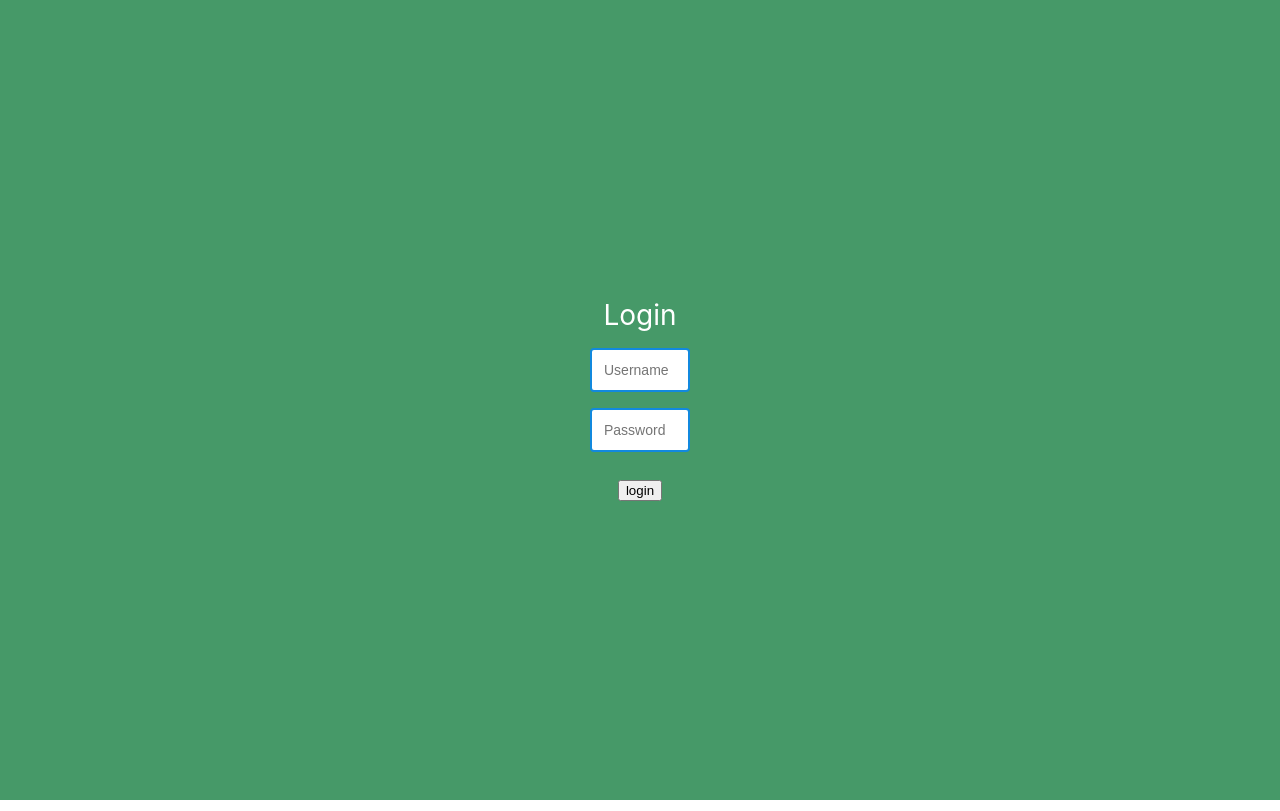
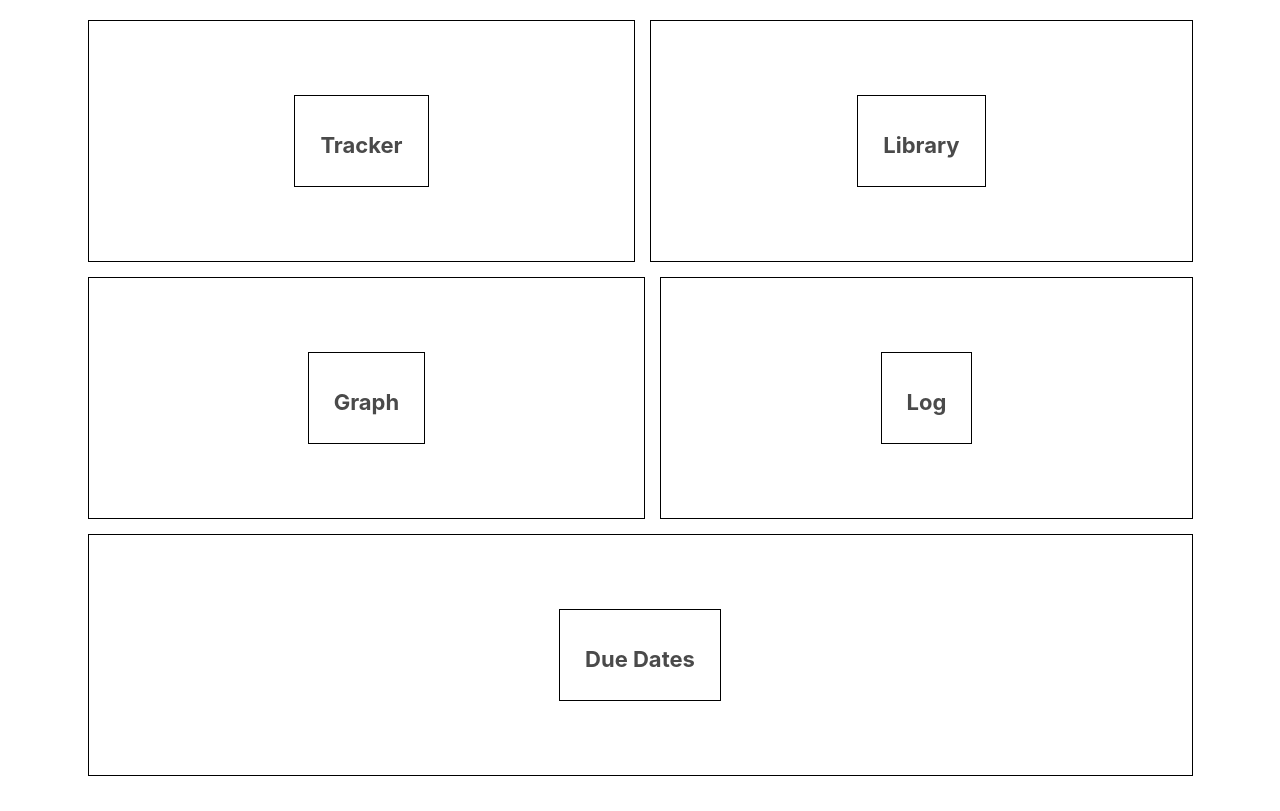
Before and after one commit to amnagem/Music-Practice-App, a React app: page / in a window 1280 px wide. Built offline with nearby package versions, Linux system fonts and the light colour scheme; no server answers.

Commit message:
Homepage component and style

```diff
--- a/package.json
+++ b/package.json
@@ -44,6 +44,7 @@
     "mini-css-extract-plugin": "0.11.3",
     "mobx": "^6.2.0",
     "mobx-react": "^7.1.0",
+    "node-sass": "^5.0.0",
     "optimize-css-assets-webpack-plugin": "5.0.4",
     "pnp-webpack-plugin": "1.6.4",
     "postcss-flexbugs-fixes": "4.2.1",
--- a/src/App.js
+++ b/src/App.js
@@ -1,114 +1,16 @@
+
 import React from 'react';
-import {observer } from 'mobx-react';
-import UserStore from './stores/UserStore';
-import LoginForm from './LoginForm';
-import SubmitButton from './SubmitButton';
 import './App.css';
+import HomePage from './homepage.component';
 
 class App extends React.Component {
-
-  async componentDidMount() {
-
-    try {
-
-      let res = await fetch('/isLoggedIn', {
-        method: 'post',
-        headers: {
-          'Accept': 'application/json',
-          'Content-Type': 'application/json'
-        }
-      });
-
-      let result = await res.json();
-
-      if (result && result.success) {
-        UserStore.loading = false;
-        UserStore.isLoggedIn = true;
-        UserStore.username = result.username;
-      }
-
-      else {
-        UserStore.loading = false;
-        UserStore.isLoggedIn = false;
-      }
-
-    }
-
-    catch (e) {
-      UserStore.loading = false;
-      UserStore.isLoggedIn = false;
-
-    }
-  }
-
-  async doLogout() {
-
-    try {
-
-      let res = await fetch('/logout', {
-        method: 'post',
-        headers: {
-          'Accept': 'application/json',
-          'Content-Type': 'application/json'
-        }
-      });
-
-      let result = await res.json();
-
-      if (result && result.success) {
-        UserStore.isLoggedIn = false;
-        UserStore.username = '';
-      }
-
-    }
-
-    catch (e) {
-      console.log(e)
-    }
-
-  }
-
-
-
   render() {
-
-    if (UserStore.loading) {
-      return (
-        <div className="app">
-          <div className='container'>
-            Loading, please wait...
-          </div>
-        </div>
-      );
-    }
-
-    else {
-      if (UserStore.isLoggedIn) {
-        return (
-          <div className="app">
-            <div className='container'>
-              Welcome {UserStore.username}
-
-              <SubmitButton
-                text={'Logout'}
-                disabled={false}
-                onClick={() => this.doLogout()}
-              />
-
-            </div>
-          </div>
-        );
-      }
-
-      return (
-        <div className='app'>
-          <div className='container'>
-            <LoginForm />
-          </div>
-        </div>
-      );
-    }
+    return (
+      <div className='App'>
+        <HomePage />
+      </div>
+    );
   }
 }
 
-export default observer(App);
+export default App;
--- a/src/InputField.js
+++ /dev/null
@@ -1,21 +0,0 @@
-import React from 'react';
-
-
-class InputField extends React.Component {
-  render() {
-  return (
-    <div className="inputField">
-
-      <input
-        className='input'
-        type={this.props.type}
-        placeholder={this.props.placeholder}
-        value={this.props.value}
-        onChange={ (e) => this.props.onChange(e.target.value) }
-        />
-    </div>
-  );
-  }
-}
-
-export default InputField;
--- a/src/LoginForm.js
+++ /dev/null
@@ -1,110 +0,0 @@
-import React from 'react';
-import InputField from './InputField';
-import SubmitButton from './SubmitButton';
-import UserStore from './stores/UserStore';
-
-
-class LoginForm extends React.Component {
-
-  constructor(props) {
-    super(props);
-    this.state = {
-      username: '',
-      password: '',
-      buttonDisabled: false
-    }
-  }
-  setInputValue(property, val) {
-    val = val.trim();
-    if (val.length > 12) {
-      return;
-    }
-    this.setState({
-      [property]: val
-    })
-  }
-
-  resetForm() {
-    this.setState({
-      username: '',
-      password: '',
-      buttonDisabled: false
-    })
-  }
-  async doLogin() {
-    if (!this.state.username) {
-      return;
-    }
-    if (!this.state.password) {
-      return;
-    }
-    this.setState({
-      buttonDisabled: true
-    })
-
-    try {
-      let res = await fetch('/login', {
-        method: 'post',
-        headers: {
-          'Accept': 'applications/json',
-          'Content-Type': 'applications/json'
-        },
-        body: JSON.stringify({
-          username: this.state.username,
-          password: this.state.password
-        })
-      });
-
-      let result = await res.json();
-      if (result && result.success) {
-        UserStore.isLoggedIn = true;
-        UserStore.username = result.username;
-      }
-
-      else if (result && result.success === false) {
-        this.resetForm();
-        alert(result.msg);
-      }
-
-    }
-
-    catch(e) {
-      console.log(e);
-      this.resetForm();
-
-    }
-
-  }
-
-
-  render() {
-  return (
-    <div className="loginForm">
-
-      Login
-      <InputField
-      type='text'
-      placeholder='Username'
-      value={this.state.username ? this.state.username : ''}
-      onChange={ (val) => this.setInputValue('username', val) }
-      />
-
-<InputField
-      type='password'
-      placeholder='Password'
-      value={this.state.password ? this.state.password : ''}
-      onChange={ (val) => this.setInputValue('password', val) }
-      />
-
-      <SubmitButton
-      text='login'
-      disabled={this.state.buttonDisabled}
-      onClick={ () => this.doLogin() }
-      />
-
-    </div>
-  );
-  }
-}
-
-export default LoginForm;
--- a/src/SubmitButton.js
+++ /dev/null
@@ -1,21 +0,0 @@
-import React from 'react';
-
-
-class SubmitButton extends React.Component {
-  render() {
-  return (
-    <div className="submitButton">
-      <button
-        className='btn'
-        disabled={this.props.disabled}
-        onClick={ () => this.props.onClick() }
-      >
-          {this.props.text}
-
-      </button>
-    </div>
-  );
-  }
-}
-
-export default SubmitButton;
--- /dev/null
+++ b/src/homepage.component.jsx
@@ -0,0 +1,36 @@
+import React from 'react';
+import './homepage.styles.scss';
+
+const HomePage = () => (
+    <div className='homepage'>
+        <div className='directory-menu'>
+            <div className='menu-item'>
+                <div className='content'>
+                    <h1 className='title'>Tracker</h1>
+                </div>
+            </div>
+            <div className='menu-item'>
+                <div className='content'>
+                    <h1 className='title'>Library</h1>
+                </div>
+            </div>
+            <div className='menu-item'>
+                <div className='content'>
+                    <h1 className='title'>Graph</h1>
+                </div>
+            </div>
+            <div className='menu-item'>
+                <div className='content'>
+                    <h1 className='title'>Log</h1>
+                </div>
+            </div>
+            <div className='menu-item'>
+                <div className='content'>
+                    <h1 className='title'>Due Dates</h1>
+                </div>
+            </div>
+        </div>
+     </div>
+);
+
+export default HomePage;
--- /dev/null
+++ b/src/homepage.styles.scss
@@ -0,0 +1,50 @@
+.homepage {
+    display: flex;
+    flex-direction: column;
+    align-items: center;
+    padding: 20px 80px;
+  }
+
+  .directory-menu {
+    width: 100%;
+    display: flex;
+    flex-wrap: wrap;
+    justify-content: space-between;
+  }
+
+  .menu-item {
+    min-width: 45%;
+    height: 240px;
+    flex: 1 1 auto;
+    display: flex;
+    align-items: center;
+    justify-content: center;
+    border: 1px solid black;
+    margin: 0 7.5px 15px;
+
+    &:first-child {
+      margin-right: 7.5px;
+    }
+
+    &:last-child {
+      margin-left: 7.5px;
+    }
+
+    .content {
+      height: 90px;
+      padding: 0 25px;
+      display: flex;
+      flex-direction: column;
+      align-items: center;
+      justify-content: center;
+      border: 1px solid black;
+
+      .title {
+        font-weight: bold;
+        margin-bottom: 6px;
+        font-size: 22px;
+        color: #4a4a4a;
+
+      }
+    }
+  }
--- a/src/stores/UserStore.js
+++ /dev/null
@@ -1,14 +0,0 @@
-import { extendObservable } from 'mobx';
-
-class UserStore {
-    constructor() {
-        extendObservable(this, {
-
-            loading: true,
-            inLoggedIn: false,
-            username:''
-        })
-    }
-}
-
-export default new UserStore();
```
Also changed, not shown: src/logo.svg (deleted), 1 other file (tests, documents, lock files or other folders).
